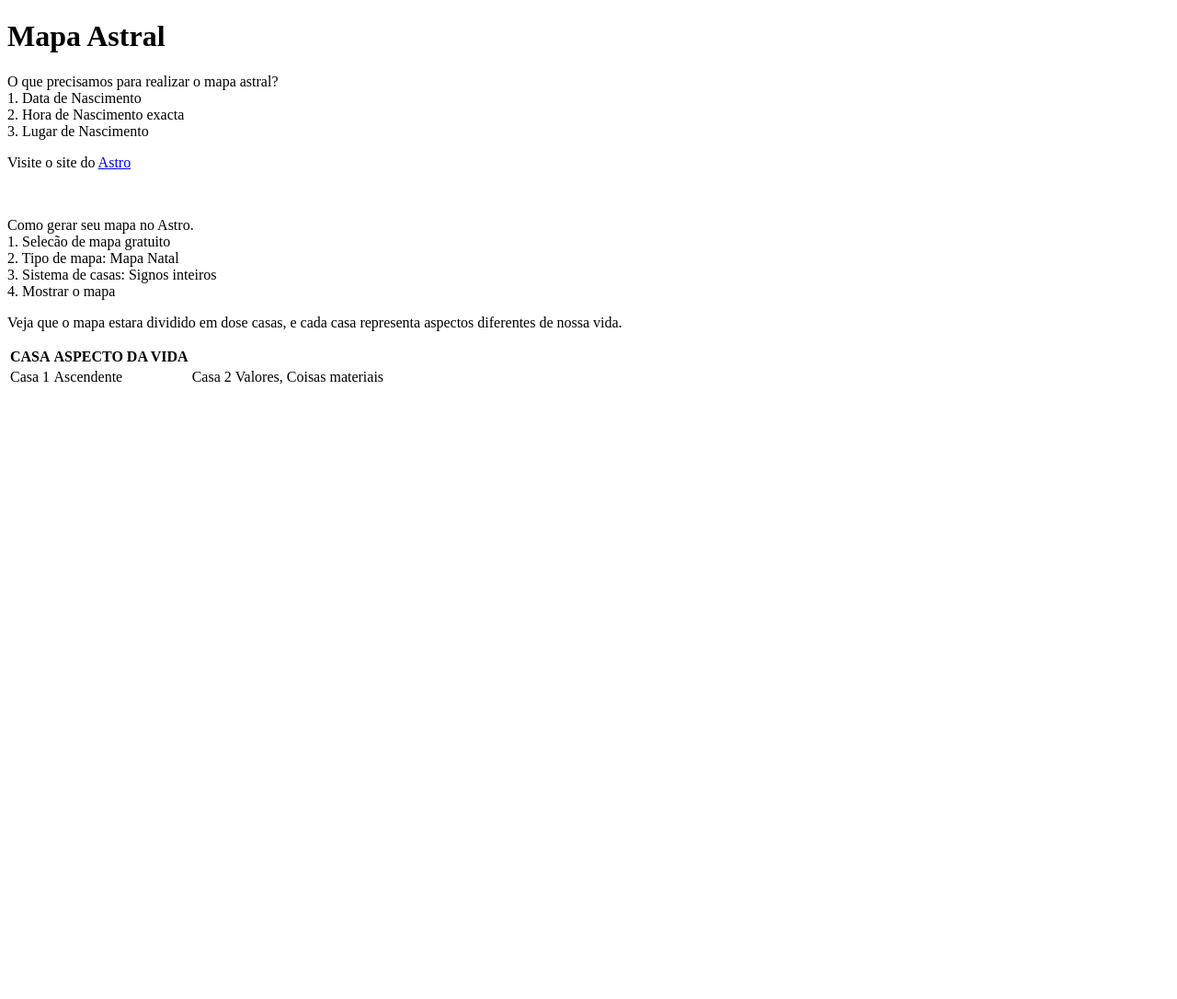
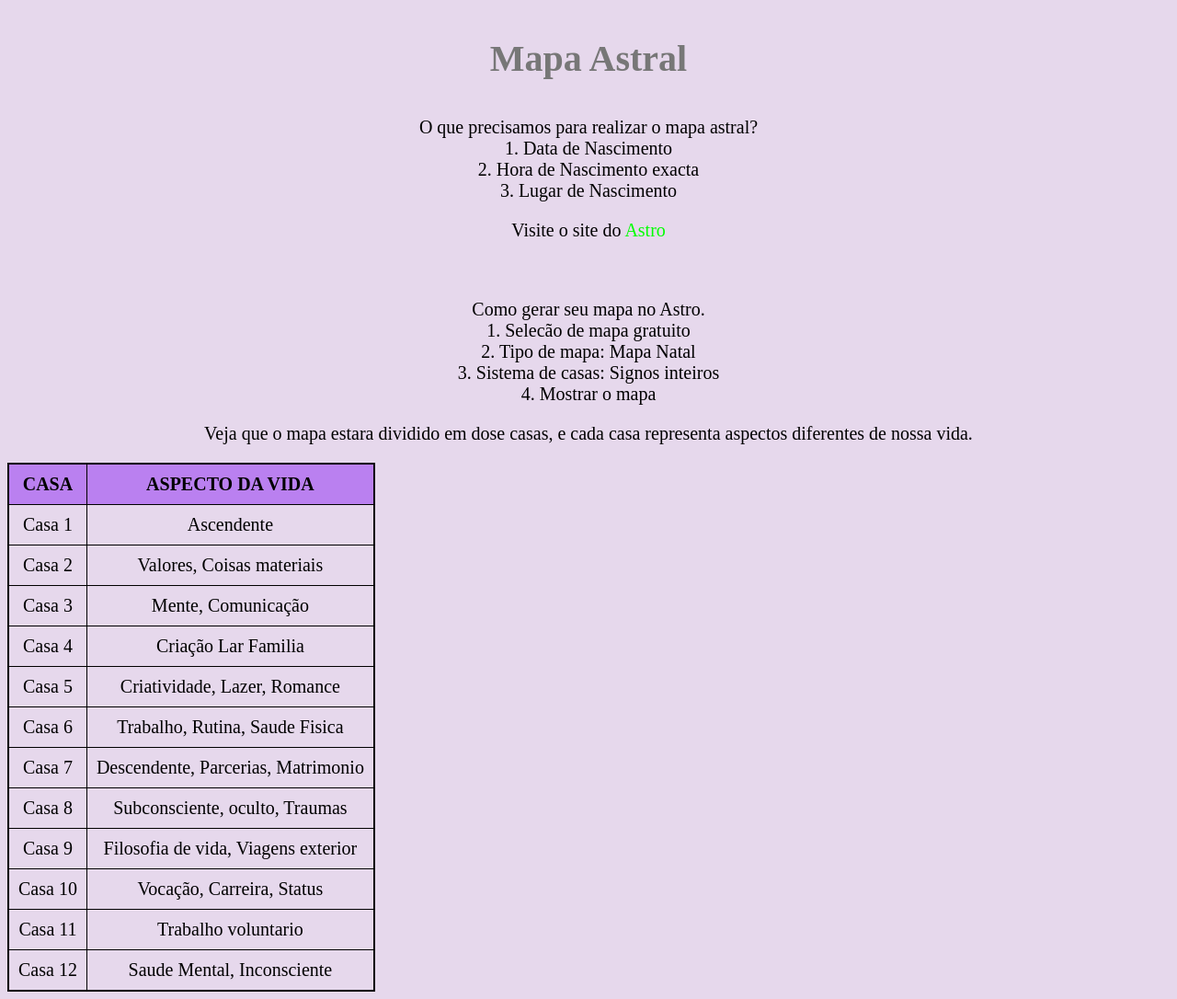
Before and after one commit to lina24duke/Nuevo-Mapa-Astral, a plain HTML site: page index.html in a window 1280 px wide. Shown: the whole page at 92% size. Before the commit the page ends 800 px from the top, so only its background shows below. Drawn offline with Linux system fonts and the light colour scheme.

Commit message:
Update index.html

```diff
--- a/index.html
+++ b/index.html
@@ -4,9 +4,27 @@
     <meta charset="UTF-8">
     <meta name="viewport" content="width=device-width, initial-scale=1.0">
     <title>Nuevo Mapa Astral</title>
+       <style>
+
+            table {border:2px solid;border-collapse: collapse; padding: 10px;
+            }
+            th,td {border:1px solid black;padding: 10px;}
+            th {background-color: rgb(186, 128, 240);}
+
+            body {text-align: center;
+                font-size: 20px;
+                color:rgb(000);
+
+                text-align: center;
+                background: #e6d8ec;
+                font-family::grammar-error }
+            h1  {color:#777}
+            a {   color: #0f0;text-decoration: none; }
+       </style>
 </head>
+
 <body>
-    <h1>Mapa Astral</h1>
+    <h1><p class="maior">Mapa Astral</h1>
     <p>O que precisamos para realizar o mapa astral?
         <br/>
         1. Data de Nascimento
@@ -29,16 +47,24 @@
          <table>
             <tr>
                 <th>CASA</th><th> ASPECTO DA VIDA</th>
+            </tr>
+            <tr> <td>Casa 1</td><td>Ascendente</td></tr>
+            <tr> <td>Casa 2</td><td>Valores, Coisas materiais</td></tr>
+            <tr> <td>Casa 3</td><td>Mente, Comunicação</td></tr>
+            <tr> <td>Casa 4</td><td>Criação Lar Familia</td></tr>
+            <tr> <td>Casa 5</td><td>Criatividade, Lazer, Romance</td></tr>
+            <tr> <td>Casa 6</td><td>Trabalho, Rutina, Saude Fisica</td></tr>
+            <tr> <td>Casa 7</td><td>Descendente, Parcerias, Matrimonio</td></tr>
+            <tr> <td>Casa 8</td><td>Subconsciente, oculto, Traumas</td></tr>
+            <tr> <td>Casa 9</td><td>Filosofia de vida, Viagens exterior</td></tr>
+            <tr> <td>Casa 10</td><td>Vocação, Carreira, Status</td></tr>
+            <tr> <td>Casa 11</td><td>Trabalho voluntario</td></tr>
+            <tr> <td>Casa 12</td><td>Saude Mental, Inconsciente</td></tr>
 
-            </tr>
-            <tr>
-                <td>Casa 1</td><td>Ascendente</td>
-
-                <td>Casa 2</td><td>Valores, Coisas materiais</td>
             </tr>
          </table>
 
-        </p>
+
 
     </body>
 </html>
```
